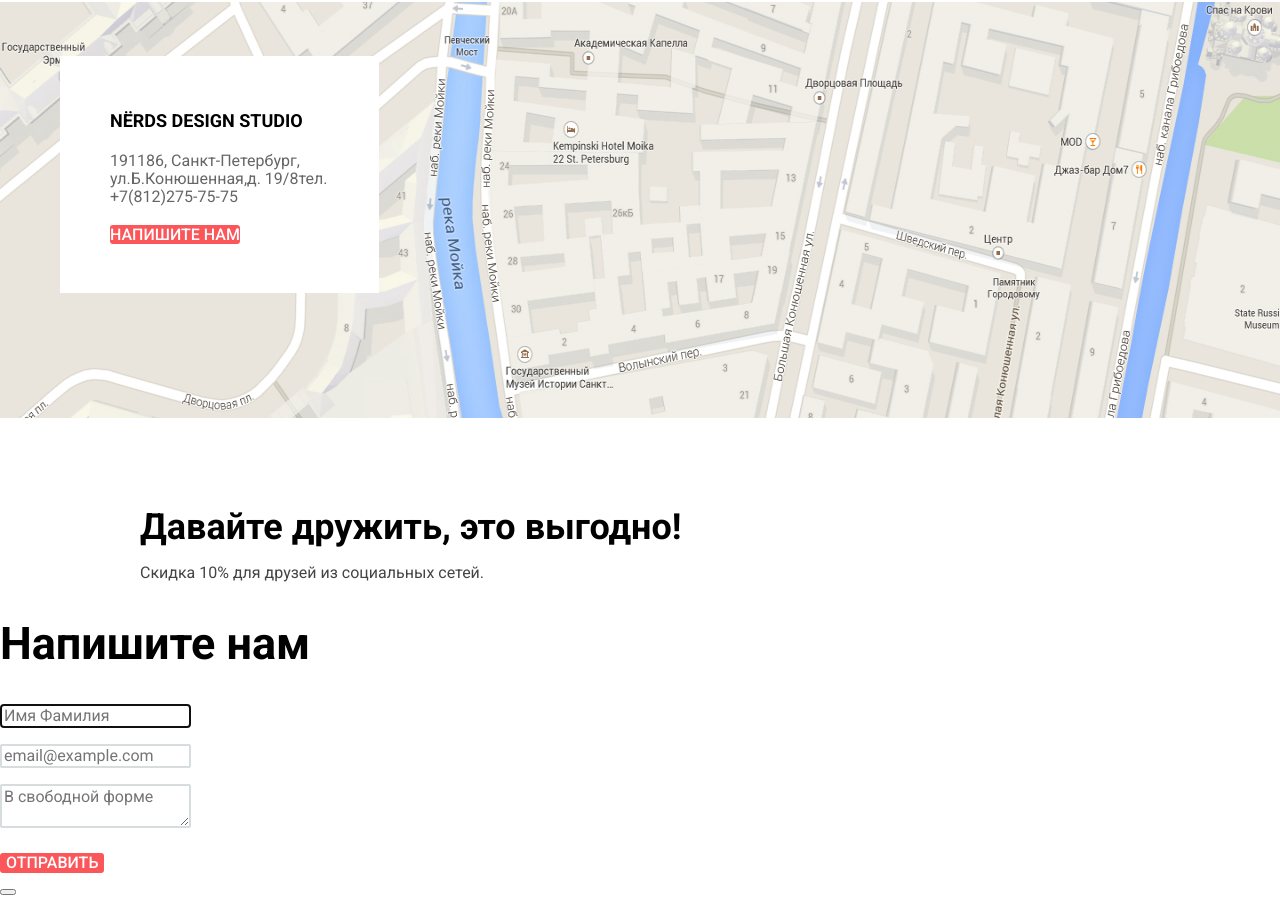
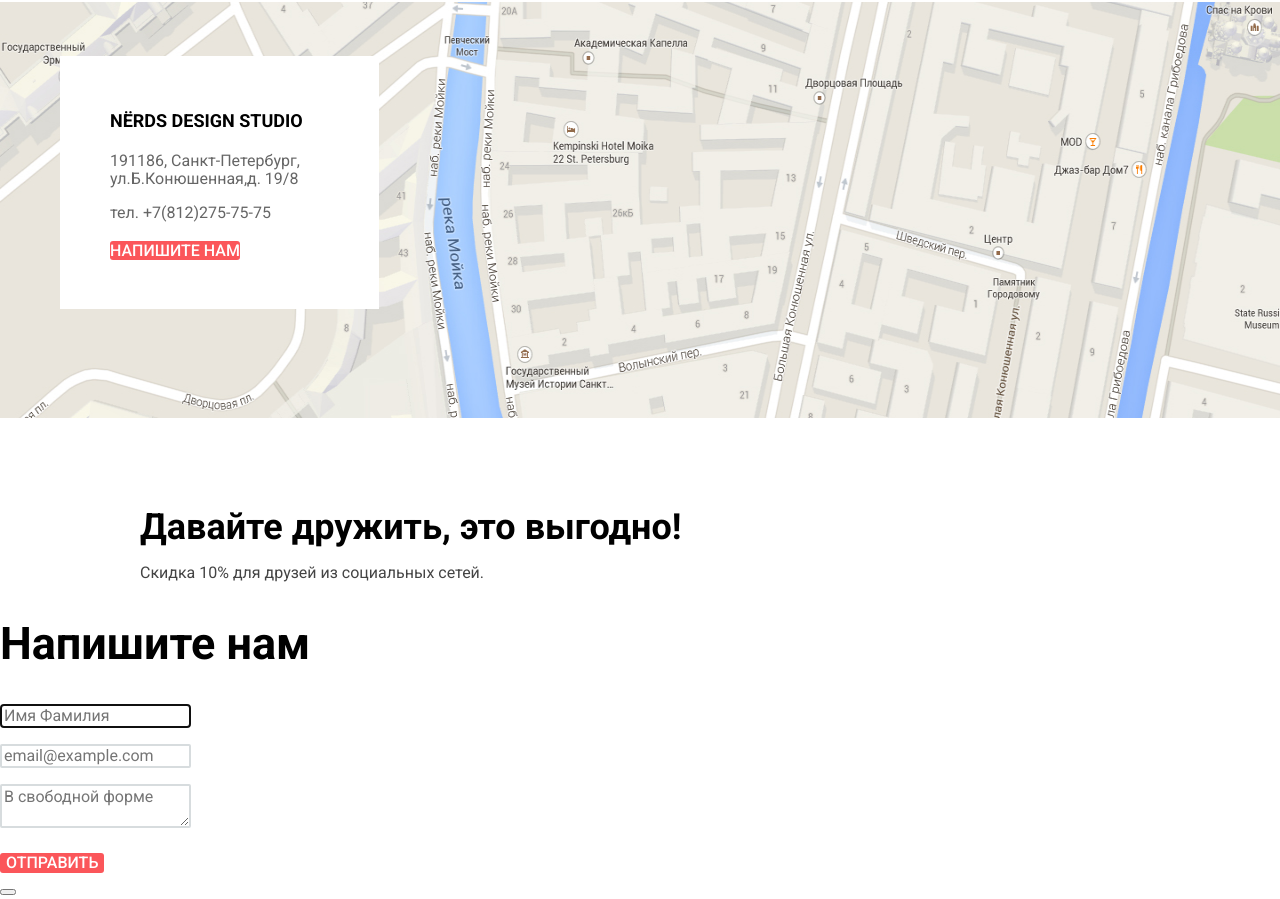
Before and after one commit to ZeCreatorz/431607-nerds-1, a plain HTML site: page index.html in a window 1280 px wide. Shown: the part 1898-2797 px from the top of the page. Drawn offline with Linux system fonts and the light colour scheme; files whose address does not match are found by name.

Commit message:
contacts-name fix

```diff
--- a/index.html
+++ b/index.html
@@ -108,7 +108,7 @@
             <th>50<sup>%</sup></th>
           </tr>
           <tr>
-            <td class="about-table">Уровень самоотдачи</td>
+            <td>Уровень самоотдачи</td>
             <td>Соблюдение сроков</td>
             <td>Минимальная предоплата</td>
           </tr>
@@ -147,7 +147,8 @@
       <div class="container">
         <div class="contacts-widget">
           <b class="contacts-name">Nёrds design studio</b>
-          <p>191186, Санкт-Петербург, <br>ул.Б.Конюшенная,д. 19/8тел. +7(812)275-75-75</p>
+          <p>191186, Санкт-Петербург, <br>ул.Б.Конюшенная,д. 19/8</p>
+          <p>тел. +7(812)275-75-75</p>
           <a class="button contact-button" href="#">Напишите нам</a>
         </div>
       </div>
```
